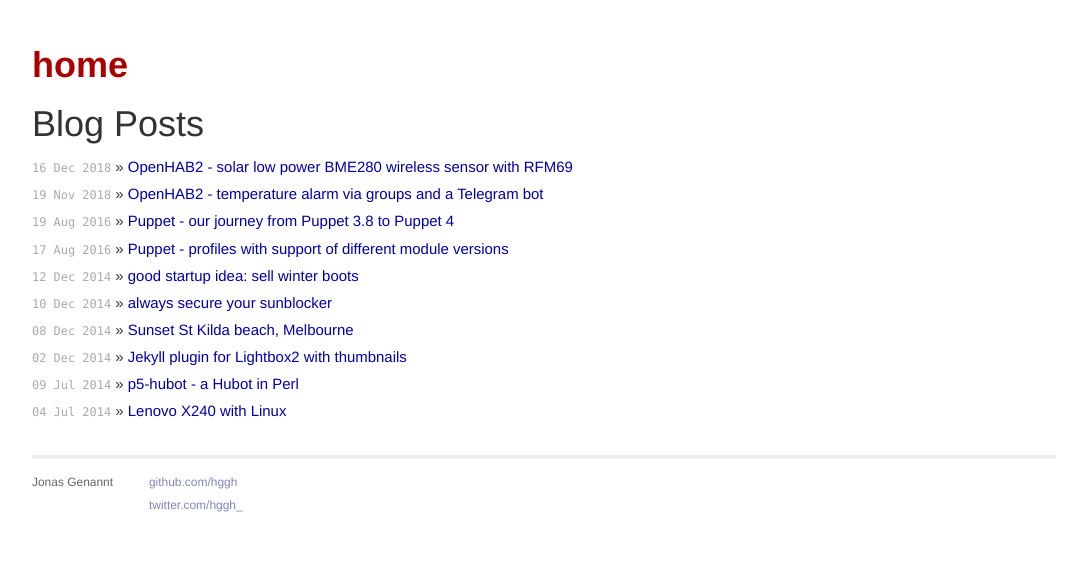
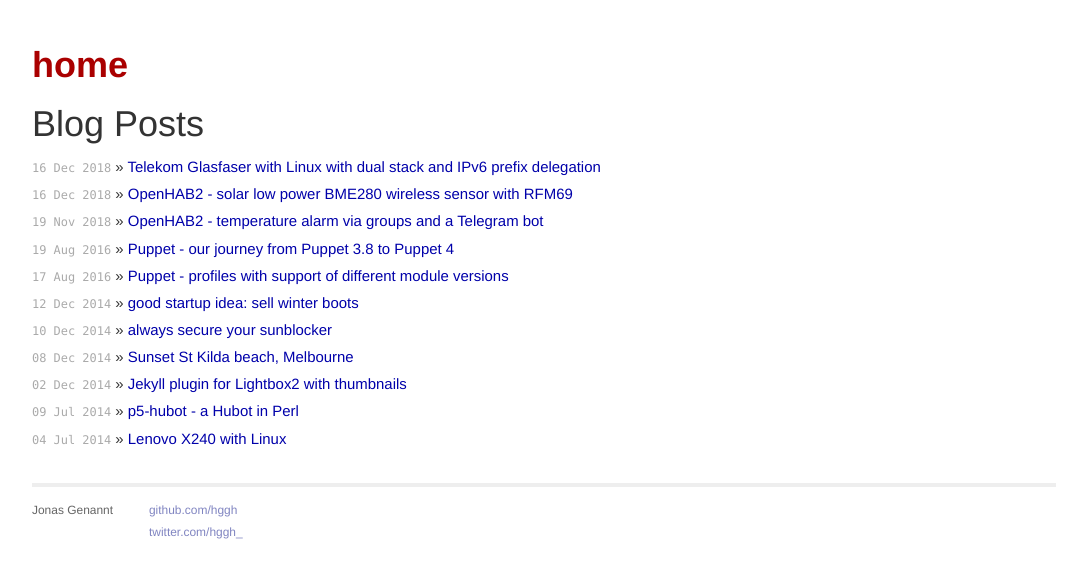
Before and after one commit to hggh/hggh.github.io, a Jekyll site: the page built from index.html, in a window 1280 px wide. Shown: the top 578 px of the page, without its empty margins (96-1183 px from the left). Built offline with Jekyll 4.4.1, drawn with Linux system fonts in a browser that asks for light colours; Markdown is read by kramdown in place of the engine named in the settings; some of the changed lines change nothing that is shown.

Commit message:
add post

```diff
--- a/_config.yml
+++ b/_config.yml
@@ -1,5 +1,5 @@
 name: Jonas Genannt
-url: http://hggh.github.io
+url: https://hggh.github.io
 description: 'yet another useless blog'
 markdown: redcarpet
 highlighter: true
--- /dev/null
+++ b/_posts/2020-10-02-Telekom-Glasfaser-ppp-ppoe.markdown
@@ -0,0 +1,156 @@
+---
+layout: post
+title:  "Telekom Glasfaser with Linux with dual stack and IPv6 prefix delegation"
+date:   2018-12-16 11:12:20
+categories: telekom pppoe
+---
+
+Telekom Glasfaser Internet access works very well with Linux. You have to use ppp with pppoe.
+
+First make sure you have enabled static IPs in the [Telekom Kundencenter].
+
+The Telekom technician will install the "Glasfaser Modem". It has a external power supply and a RJ45 connector.
+
+Connect that RJ45 to your Linux box with an ethernet cable. My interface is enp1s0f3.
+
+The modem provides the internet access on Vlan 7, I using systemd-networkd:
+
+{% highlight bash %}
+# /etc/systemd/network/enp1s0f3.network
+[Match]
+Name=enp1s0f3
+
+[Network]
+VLAN=telekom
+{% endhighlight %}
+
+{% highlight bash %}
+# /etc/systemd/network/telekom.netdev
+[NetDev]
+Name=telekom
+Kind=vlan
+
+[VLAN]
+Id=7
+{% endhighlight %}
+
+install on Debian/Ubuntu the required packages:
+
+{% highlight bash %}
+apt-get install -y wide-dhcpv6-client ppp pppoe
+{% endhighlight %}
+
+to receive a IPv6 address on ppp0, you have to enable accept_ra with a ip-up.d script:
+{% highlight bash %}
+#!/bin/sh -e
+# /etc/ppp/ip-up.d/ipv6
+PPP_IFACE="$1"
+PPP_TTY="$2"
+PPP_SPEED="$3"
+PPP_LOCAL="$4"
+PPP_REMOTE="$5"
+PPP_IPPARAM="$6"
+
+echo 2 > /proc/sys/net/ipv6/conf/$PPP_IFACE/accept_ra
+{% endhighlight %}
+
+make sure it is executable:
+{% highlight bash %}
+chmod +x /etc/ppp/ip-up.d/ipv6
+{% endhighlight %}
+
+
+The pppoe username combined: Anschlusskennung + Zugangsnummer + 0001@t-online.de
+
+Add the combined username and the password to /etc/ppp/pap-secrects:
+{% highlight bash %}
+"AAAAAAAAAAAAAZZZZZZZZZZ001@t-online.de"	*	""
+{% endhighlight %}
+
+setup a new ppp peer: /etc/ppp/peers/telekom
+{% highlight bash %}
+user AAAAAAAAAAAAAZZZZZZZZZZ001@t-online.de
+
+pty "/usr/sbin/pppoe -I telekom -T 80 -m 1452"
+
+# enable Ipv6, add a static prefix for fe80:: address to ensure always get the same global v6 address
++ipv6
+ipv6 ::EE:6c:aabd,
+
+noipdefault
+defaultroute
+
+hide-password
+lcp-echo-interval 20
+lcp-echo-failure 3
+# Override any connect script that may have been set in /etc/ppp/options.
+connect /bin/true
+noauth
+persist
+mtu 1492
+
+noaccomp
+default-asyncmap
+maxfail 30
+holdoff 0
+{% endhighlight %}
+
+perhaps you want a unit file to start the internet:
+{% highlight bash %}
+#/etc/systemd/system/ppp@.service
+[Unit]
+Description=PPP link to %I
+Before=network.target
+
+[Service]
+ExecStart=/usr/sbin/pppd call %I nodetach nolog
+
+[Install]
+WantedBy=multi-user.target
+{% endhighlight %}
+
+{% highlight bash %}
+systemctl enable --now ppp@telekom.service
+{% endhighlight %}
+
+make sure your IPv6 firewall works and you allow dhcpv6 requests for IPv6 PD:
+{% highlight bash %}
+ip6tables -A INPUT -s fe80::/10 -i ppp0 -p udp -m udp --dport 546 -m comment --comment "Allow DHCPv6" -j ACCEPT
+{% endhighlight %}
+
+use wide-dhcpv6-client to receive a IPv6 prefix for your lan via IPv6 PD:
+{% highlight bash %}
+# /etc/default/wide-dhcpv6-client
+INTERFACES="ppp0"
+{% endhighlight %}
+
+{% highlight bash %}
+# /etc/wide-dhcpv6/dhcp6c.conf
+interface ppp0 {
+	send ia-pd 8;
+
+};
+
+id-assoc pd 8 {
+    prefix-interface eno1 {
+        sla-len 8;
+        sla-id 0;
+    };
+    prefix-interface eno2 {
+        sla-len 8;
+        sla-id 1;
+    };
+};
+
+profile default
+{
+  information-only;
+};
+{% endhighlight %}
+
+Telekom will give you a /56 network. This wide-dhcpv6-client will add a new /64 network on your eno1 and eno2 interface.
+Because Telekom has a /56 network you have to add 8 bits to get a /64 for your eno1 network. (sla-len parameter).
+
+After starting wide-dhcpv6-client the new IPv6 address will be added to your interfaces. Use radvd or dhcpd on your eno1 interface to distribute your IPv6 address to your clients.
+
+[Telekom Kundencenter]: https://www.telekom.de/kundencenter/startseite
```
